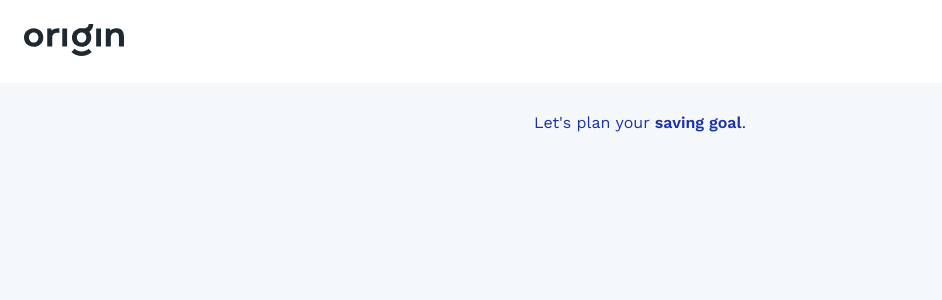
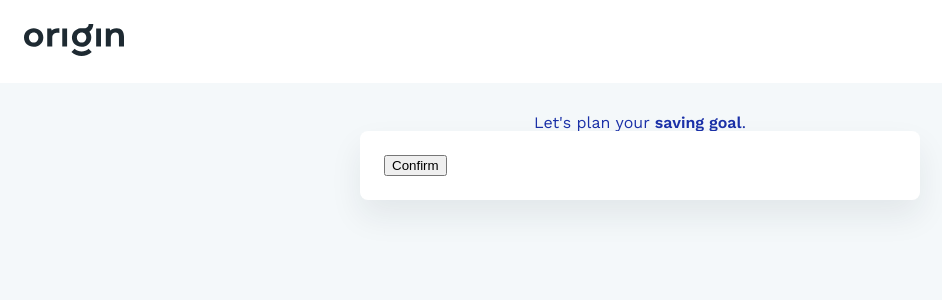
Before and after one commit to lm2almeida/saving-goals, a React (Create React App) app: page / in a window 1280 px wide. Shown: the top 300 px of the page, without its empty margins (0-942 px from the left). Built offline with nearby package versions, Linux system fonts and the light colour scheme; the HTML template or start-up script is replaced by a standard one.

Commit message:
chore(components): add SavingForm

```diff
--- a/src/components/App/index.tsx
+++ b/src/components/App/index.tsx
@@ -1,5 +1,6 @@
 import GlobalStyles from '../../commons/styles/GlobalStyles';
 import Header from '../Header';
+import SavingForm from '../SavingForm';
 
 import * as S from './styles';
 
@@ -12,6 +13,7 @@ function App(): JSX.Element {
         <S.Title>
           Let&apos;s plan your <strong>saving goal</strong>.
         </S.Title>
+        <SavingForm />
       </S.Main>
     </>
   );
--- /dev/null
+++ b/src/components/SavingForm/index.tsx
@@ -0,0 +1,14 @@
+import * as S from './styles';
+
+function SavingForm(): JSX.Element {
+  return (
+    <S.Form>
+      <div data-testid="saving-goal" />
+      <div data-testid="input-amount" />
+      <div data-testid="input-reachDate" />
+      <button>Confirm</button>
+    </S.Form>
+  );
+}
+
+export default SavingForm;
--- /dev/null
+++ b/src/components/SavingForm/styles.ts
@@ -0,0 +1,12 @@
+import styled from 'styled-components';
+
+const Form = styled.form`
+  background-color: var(--colors-neutral-white);
+  border-radius: var(--border-radius-large);
+  box-shadow: var(--shadow);
+  max-width: 560px;
+  padding: var(--spacing-xlarge);
+  width: 100%;
+`;
+
+export { Form };
```
Also changed, not shown: 1 other file (tests, documents, lock files or other folders).
